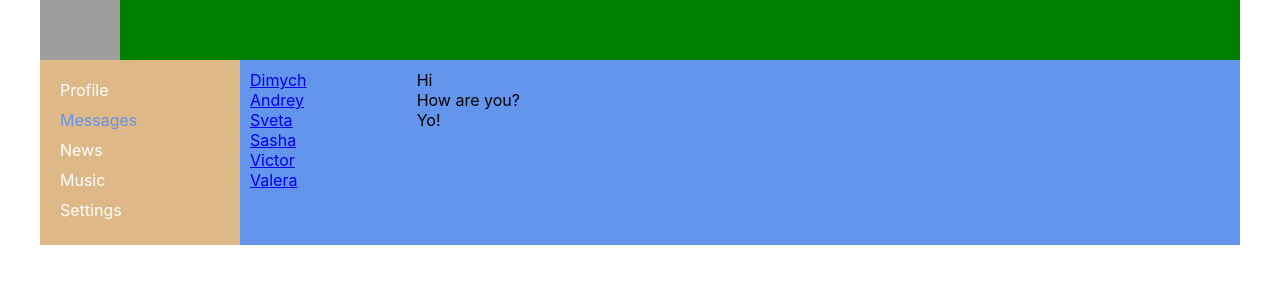
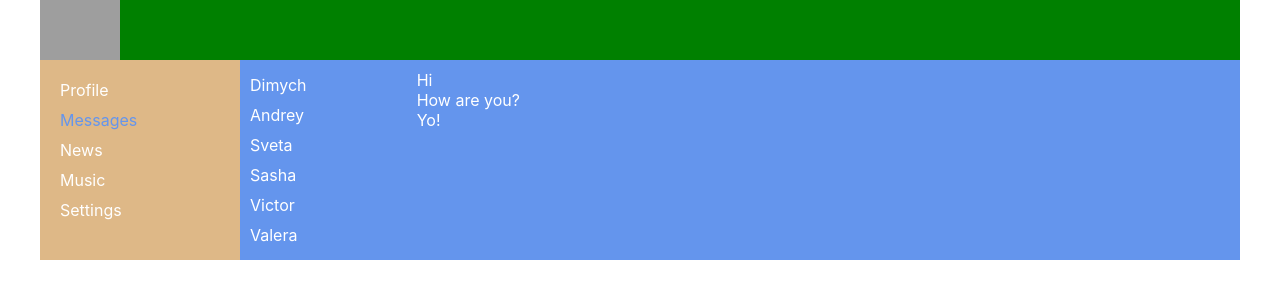
Before and after one commit to romul3003/social-network, a React (Create React App) app: page /dialogs in a window 1280 px wide. Shown: the top 300 px of the page. Built offline with nearby package versions, Linux system fonts and the light colour scheme; grey boxes are pictures that could not be loaded.

Commit message:
Map all data.

```diff
--- a/src/components/Dialogs/Dialogs.js
+++ b/src/components/Dialogs/Dialogs.js
@@ -6,31 +6,65 @@ const DialogItem = ({ name, id }) => {
 	const path = `/dialogs/${id}`
 
 	return (
-		<div className={`${classes.dialog} ${classes.active}`}>
-			<NavLink to={path}>{name}</NavLink>
+		<div className={classes.dialog}>
+			<NavLink
+				to={path}
+				className={classes.link}
+				activeClassName={classes.active}
+			>
+				{name}
+			</NavLink>
 		</div>
 	)
 }
 
-const Message = ({ message }) => (
-	<div className={classes.message}>{message}</div>
-)
+const Message = ({ name }) => <div className={classes.message}>{name}</div>
+
+const dialogsData = [
+	{
+		id: 1,
+		name: 'Dimych',
+	},
+	{
+		id: 2,
+		name: 'Andrey',
+	},
+	{
+		id: 3,
+		name: 'Sveta',
+	},
+	{
+		id: 4,
+		name: 'Sasha',
+	},
+	{
+		id: 5,
+		name: 'Victor',
+	},
+	{
+		id: 6,
+		name: 'Valera',
+	},
+]
+
+const messagesData = [
+	{ id: 1, message: 'Hi' },
+	{ id: 2, message: 'How are you?' },
+	{ id: 3, message: 'Yo!' },
+]
 
 const Dialogs = () => {
 	return (
 		<div className={classes.dialogs}>
 			<div className={classes.dialogItems}>
-				<DialogItem name="Dimych" id="1" />
-				<DialogItem name="Andrey" id="2" />
-				<DialogItem name="Sveta" id="3" />
-				<DialogItem name="Sasha" id="4" />
-				<DialogItem name="Victor" id="5" />
-				<DialogItem name="Valera" id="6" />
+				{dialogsData.map(user => (
+					<DialogItem id={user.id} name={user.name} key={user.id} />
+				))}
 			</div>
 			<div className={classes.messages}>
-				<Message message="Hi" />
-				<Message message="How are you?" />
-				<Message message="Yo!" />
+				{messagesData.map(message => (
+					<Message name={message.message} key={message.id} />
+				))}
 			</div>
 		</div>
 	)
--- a/src/components/Dialogs/Dialogs.module.css
+++ b/src/components/Dialogs/Dialogs.module.css
@@ -7,18 +7,29 @@
   padding: 10px;
 }
 
-.dialogItems .active {
+.dialog {
+
+}
+
+.link {
+  display: inline-block;
+  padding: 5px 0;
+  color: #fff;
+  text-decoration: none;
+}
+
+.link:hover {
+  color: gold;
+}
+.link.active {
   color: gold;
 }
 
-.dialog {
-
-}
 
 .messages {
   padding: 10px;
 }
 
 .message {
-
+  color: #fff;
 }
--- a/src/components/Profile/MyPosts/MyPosts.js
+++ b/src/components/Profile/MyPosts/MyPosts.js
@@ -3,20 +3,32 @@ import classes from './MyPosts.module.css'
 import Post from './Post/Post'
 
 const MyPosts = () => {
+	const postData = [
+		{ id: 1, message: 'Hi, how are you?', likesCount: 0 },
+		{ id: 2, message: "It's my first post", likesCount: 23 },
+		{ id: 3, message: 'Blabla', likesCount: 11 },
+		{ id: 4, message: 'This is React, baby', likesCount: 100 },
+	]
+
 	return (
 		<div className={classes.postsBlock}>
 			<h3>My posts</h3>
 			<div>
 				<div>
-					<textarea cols="30" rows="10" />
+					<textarea cols="30" rows="5" />
 				</div>
 				<div>
 					<button>Add post</button>
 				</div>
 			</div>
 			<div className={classes.posts}>
-				<Post message="Hi, how are you?" likesCount="0" />
-				<Post message="It's my first post" likesCount="23" />
+				{postData.map(post => (
+					<Post
+						message={post.message}
+						likesCount={post.likesCount}
+						key={post.id}
+					/>
+				))}
 			</div>
 		</div>
 	)
```
